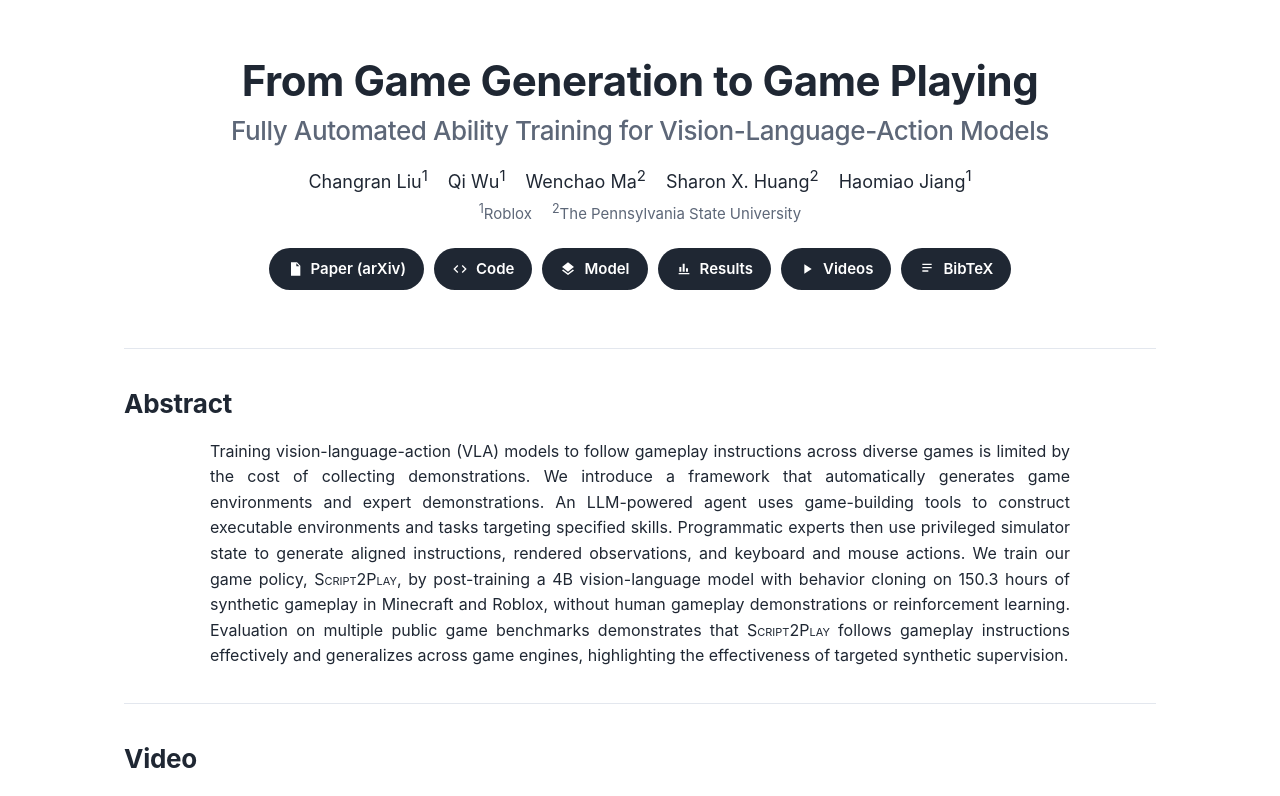
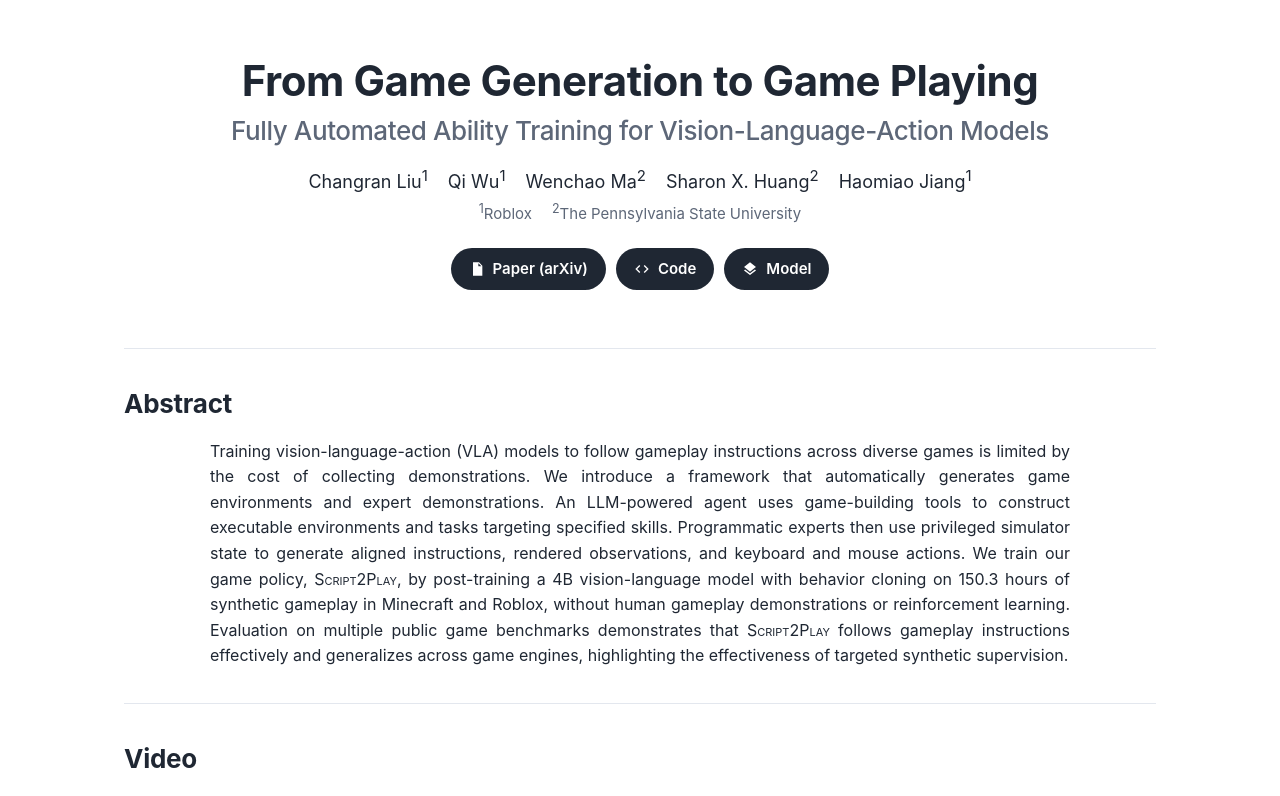
Before and after one commit to AssetTool-Labs/script2play, a plain HTML site: page index.html in a window 1280 px wide. Shown: the top 796 px of the page. Drawn offline with Linux system fonts and the light colour scheme; grey boxes are pictures that could not be loaded.

Commit message:
Remove the Results, Videos and BibTeX buttons

```diff
--- a/index.html
+++ b/index.html
@@ -23,9 +23,6 @@
       <a class="btn" href="https://arxiv.org/pdf/2611.11136" target="_blank" rel="noopener"><svg viewBox="0 0 24 24"><path d="M6 2h9l5 5v15H6zM14 3.5V8h4.5"/></svg>Paper (arXiv)</a>
       <a class="btn" href="https://github.com/AssetTool-Labs/script2play-inference" target="_blank" rel="noopener"><svg viewBox="0 0 24 24"><path d="M9.4 16.6 4.8 12l4.6-4.6L8 6l-6 6 6 6zm5.2 0 4.6-4.6-4.6-4.6L16 6l6 6-6 6z"/></svg>Code</a>
       <a class="btn" href="https://huggingface.co/GameIntelligenceLab/Script2Play-4B" target="_blank" rel="noopener"><svg viewBox="0 0 24 24"><path d="m12 18.54-7.37-5.73L3 14.07l9 7 9-7-1.63-1.27zM12 16l7.36-5.73L21 9l-9-7-9 7 1.63 1.27z"/></svg>Model</a>
-      <a class="btn" href="#results"><svg viewBox="0 0 24 24"><path d="M4 20h16v-2H4zm1-4h3V9H5zm5 0h3V4h-3zm5 0h3v-5h-3z"/></svg>Results</a>
-      <a class="btn" href="#rollouts"><svg viewBox="0 0 24 24"><path d="M8 5v14l11-7z"/></svg>Videos</a>
-      <a class="btn" href="#bibtex"><svg viewBox="0 0 24 24"><path d="M5 4h14v2H5zm0 5h14v2H5zm0 5h9v2H5z"/></svg>BibTeX</a>
     </div>
   </div>
 </header>
```
